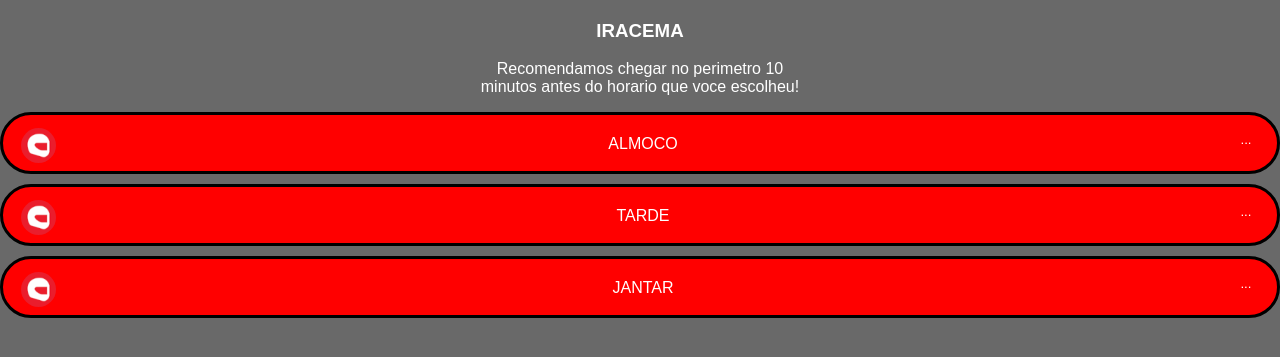
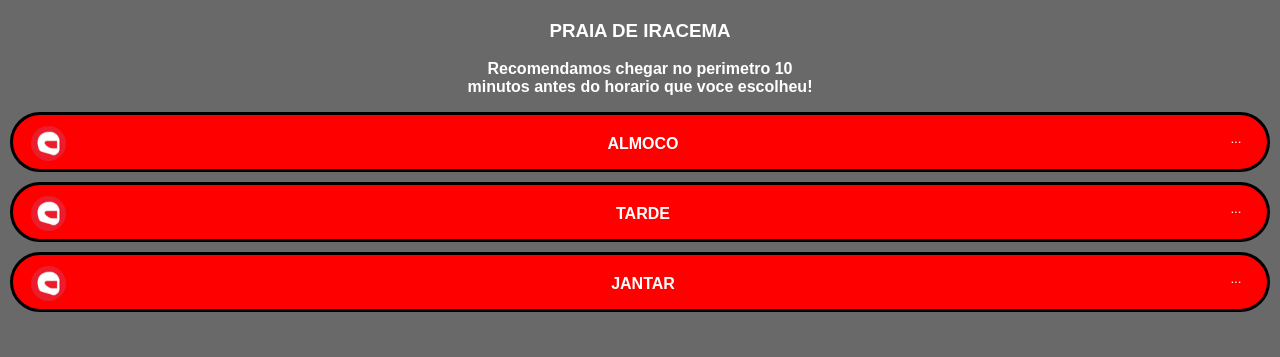
Before and after one commit to Ronald-silva/link-ifood, a plain HTML site: page iracema.html in a window 1280 px wide. Shown: the part 93-450 px from the top of the page. Drawn offline with Linux system fonts and the light colour scheme.

Commit message:
alteracao-fonte

```diff
--- a/iracema.html
+++ b/iracema.html
@@ -3,32 +3,41 @@
 <head>
     <meta charset="UTF-8">
     <meta name="viewport" content="width=device-width, initial-scale=1.0">
-    <title>IRACEMA</title>
+    <title>PRAIA DE IRACEMA</title>
     <link rel="shortcut icon" href="img/capacete.png" type="image/x-icon">
     <style>
       body{
           background-color:dimgray;
           margin: 0;
           padding: 0;
-
       }
       .container{
          font-family:sans-serif;
          margin-top: 30px;
+         font-weight: bold;
+         padding-left: 10px;
+         padding-right: 10px;
       }
       main{
           display: flex;
           flex-direction: column;
           justify-content: center;
-
+      }
+      h3, p{
+          color: white;
       }
       a{
          margin-top: 12px;
       }
-    h3, p{
+      .bot{
+          background-color: red;
           color: white;
+          margin-right: 7px;
+          padding-bottom: 8px;
+          border-radius: 50%;
+          border: none;
+          width: 2rem;
       }
-
       .linc{
           text-decoration: none;
           color: white;
@@ -41,23 +50,13 @@
           text-align: center;
           text-align: center;
       }
-    .bot{
-        background-color: red;
-        color: white;
-        margin-right: 7px;
-        padding-bottom: 8px;
-        border-radius: 50%;
-        border: none;
-        width: 2rem;
 
-    }
       .img-cap{
           margin-left: 10px;
-        margin-top: 5px;
+          margin-top:3px;
           width: 35px;
           height: 35px;
           border-radius: 50%;
-
       }
       .list{
           display: flex;
@@ -81,7 +80,7 @@
         </div>
 
         <div id="descricao">
-          <h3>IRACEMA</h3>
+          <h3>PRAIA DE IRACEMA</h3>
           <p>Recomendamos chegar no perimetro 10<br> minutos antes do horario que voce escolheu!</p>
         </div>
       </header>
--- a/style.css
+++ b/style.css
@@ -4,13 +4,19 @@ body{
     margin: 0;
 }
 .container{
-       font-family:sans-serif;
-       margin-top: 20px;
+    font-family:sans-serif;
+    margin-top: 20px;
+    font-weight: bold;
+    padding-left: 10px;
+    padding-right: 10px;
+
 }
 main{
     display: flex;
     flex-direction: column;
     justify-content: center;
+
+
 }
 h3, p{
     color: white;
@@ -43,6 +49,9 @@ a{
 }
 .list:hover{
     background-color: darkred;
+    color: blue;
+
+
 }
 .linc{
     text-decoration: none;
```
Also changed, not shown: aeroporto.html (+4 -0 lines), barra.html (+3 -0 lines), index.html (+2 -2 lines), portugal.html (+3 -0 lines), redonda.html (+3 -0 lines). Lines whose indentation alone changed are shown as unchanged.
